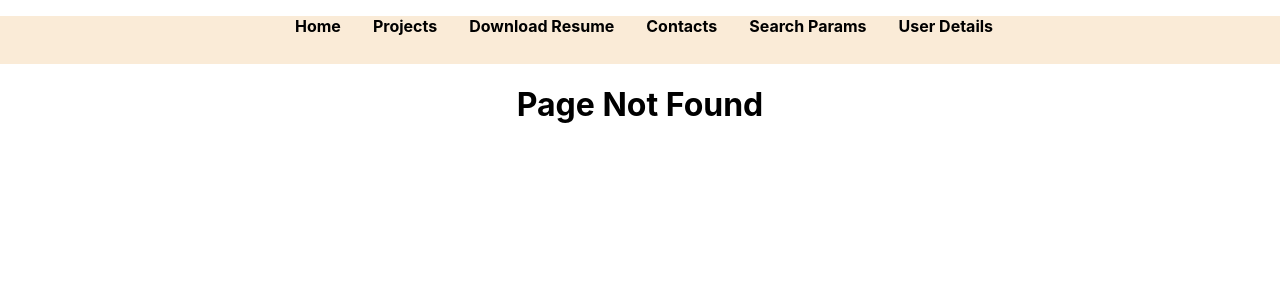
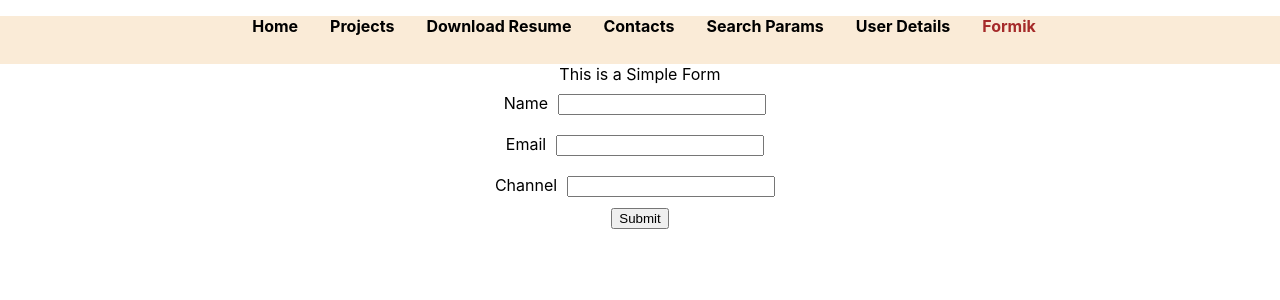
Before and after one commit to Sadia-hub/p1, a React (Create React App) app: page /formik in a window 1280 px wide. Before the commit this address had no page. Shown: the top 300 px of the page. Built offline with nearby package versions, Linux system fonts and the light colour scheme.

Commit message:
Formik used

```diff
--- a/package.json
+++ b/package.json
@@ -6,11 +6,13 @@
     "@testing-library/jest-dom": "^5.16.3",
     "@testing-library/react": "^12.1.4",
     "@testing-library/user-event": "^13.5.0",
+    "formik": "^2.2.9",
     "react": "^18.0.0",
     "react-dom": "^18.0.0",
     "react-router-dom": "^6.3.0",
     "react-scripts": "5.0.0",
-    "web-vitals": "^2.1.4"
+    "web-vitals": "^2.1.4",
+    "yup": "^0.32.11"
   },
   "scripts": {
     "start": "react-scripts start",
--- a/src/App.js
+++ b/src/App.js
@@ -10,6 +10,7 @@ import Mern from './components/mern';
 import Android from './components/Android';
 import UserDetail from './components/UserDetail';
 import SearchParams from './components/SearchParams';
+import FormikTutorial from './components/FormikTutorial';
 function App() {
   return (
     <div className="App">
@@ -29,6 +30,7 @@ function App() {
         <Route path="resume" element={<Resume/>}/>
         <Route path="user/:userId" element={<UserDetail />}/>
         <Route path="search" element={<SearchParams/>}/>
+        <Route path="formik" element={<FormikTutorial/>}/>
 
         <Route path='*' element={<Page404 />} />
 
@@ -48,5 +50,8 @@ export default App;
 //nested routes: Switch to the portion of a page. Don't include / for nested routes
 //Outlet determines where to render the child component
 
+//relative links append to the current url. We donot add / to the relative link
+//absolute links do not append. We add / to the absolute link
+
 
 //Index Route. When u want to have the parent route but also render child route component
--- /dev/null
+++ b/src/components/FormikTutorial.js
@@ -0,0 +1,83 @@
+import {ErrorMessage, useFormik} from 'formik';
+const FormikTutorial = () =>{
+    //managing state:
+    //step 1: add initial values of each field. Object keys should be similar to name props of form
+    //step 2: add onchange and value prop in each element of the form
+    const formik = useFormik({
+        initialValues:{
+            name:"",
+            email:"",
+            channel:""
+        },
+        onSubmit:values=>{
+            console.log("form data: ",values);
+        },
+        validate:values=>{
+
+            let errors={};
+
+            const {name, email, channel} = values;
+            if(!name){
+                errors.name="required"
+            }
+            if(!email){
+                errors.email="required"
+            }
+            if(!channel){
+                errors.channel="required"
+            }
+            return errors;
+        }
+    });
+
+    // console.log("Formik: ", formik.values);
+    console.log("Errors: ",formik.errors);
+    //display error msgs only when user has interacted with it. Keep track of the visited fields using onBlur
+    //and get the result using touched
+    console.log("Visited Fields: ", formik.touched)
+
+    return<>
+    This is a Simple Form
+    <form onSubmit={formik.handleSubmit}>
+        <label htmlFor="name">Name</label>
+
+        <input
+        id="name"
+        name="name"
+        type="text"
+        onChange={formik.handleChange}
+        value={formik.values.name}
+        onBlur={formik.handleBlur}
+        style={{width:200, margin:10}}/>
+        {formik.errors.name && formik.touched.name ? <div>{formik.errors.name}</div>:null}
+
+        <br/>
+
+        <label htmlFor="email">Email</label>
+        <input
+        id="email"
+        name="email"
+        type="email"
+        onBlur={formik.handleBlur}
+        onChange={formik.handleChange}
+        value={formik.values.email}
+        style={{width:200,  margin:10}}/>
+         {formik.touched.email && formik.errors.email ? <div>{formik.errors.email}</div>:null}
+        <br/>
+
+        <label htmlFor="channel">Channel</label>
+        <input
+        id="channel"
+        name="channel"
+        type="text"
+        onBlur={formik.handleBlur}
+        onChange={formik.handleChange}
+        value={formik.values.channel}
+        style={{width:200,  margin:10}}/>
+         {formik.errors.channel && formik.touched.channel? <div>{formik.errors.channel}</div>:null}
+        <br/>
+        <button type="submit">Submit</button>
+    </form>
+    </>
+}
+export default FormikTutorial;
--- a/src/components/Navbar.js
+++ b/src/components/Navbar.js
@@ -23,6 +23,9 @@ const Navbar = () =>{
         <li>
             <NavLink to="/user/1"> User Details </NavLink>
         </li>
+        <li>
+            <NavLink to="/formik"> Formik </NavLink>
+        </li>
 
     </ul>
     </nav>
--- /dev/null
+++ b/src/components/SearchParams.js
@@ -0,0 +1,44 @@
+import { useSearchParams } from "react-router-dom";
+
+const users=[
+    {id:1, name:"Sadia", age:22},
+    {id:2, name:"Nadia", age:20},
+    {id:3, name:"Sadaf", age:17},
+    {id:4, name:"Mehak", age:9},
+    {id:5, name:"Bilal", age:15},
+    {id:6, name:"Ali", age:13},
+];
+
+const SearchParams = () =>{
+
+    const [SearchParams, setSearchParams] = useSearchParams();
+    const ageParams = SearchParams.get('age') || 0;
+    return <>
+    <button
+    onClick={()=>{setSearchParams({age:12});}}
+    >Age greater than 12</button>
+    <button
+    onClick={()=>{setSearchParams({});}}
+    >Any Age</button>
+    <br/>
+
+    {
+        users.map((user)=>{
+            const {name, age} = user;
+            if(ageParams==12 && age>12){
+                console.log(ageParams);
+                return <>
+                   <h1 key={user.id}>{`I am ${name} and my age is ${age}`}</h1>
+                </>
+            }else if(ageParams==0){
+                return <>
+                <h1 key={user.id}>{`I am ${name} and my age is ${age}`}</h1>
+             </>
+            }
+
+        })
+    }
+    </>
+}
+
+export default SearchParams;
--- /dev/null
+++ b/src/components/UserDetail.js
@@ -0,0 +1,13 @@
+import { useParams, useNavigate } from "react-router-dom";
+
+
+const UserDetail = () =>{
+    const params = useParams();
+    const id = params.userId;
+    return <>
+    This is UserDetail with id {id}
+
+    </>
+}
+
+export default UserDetail;
```
Also changed, not shown: 1 other file (tests, documents, lock files or other folders).
